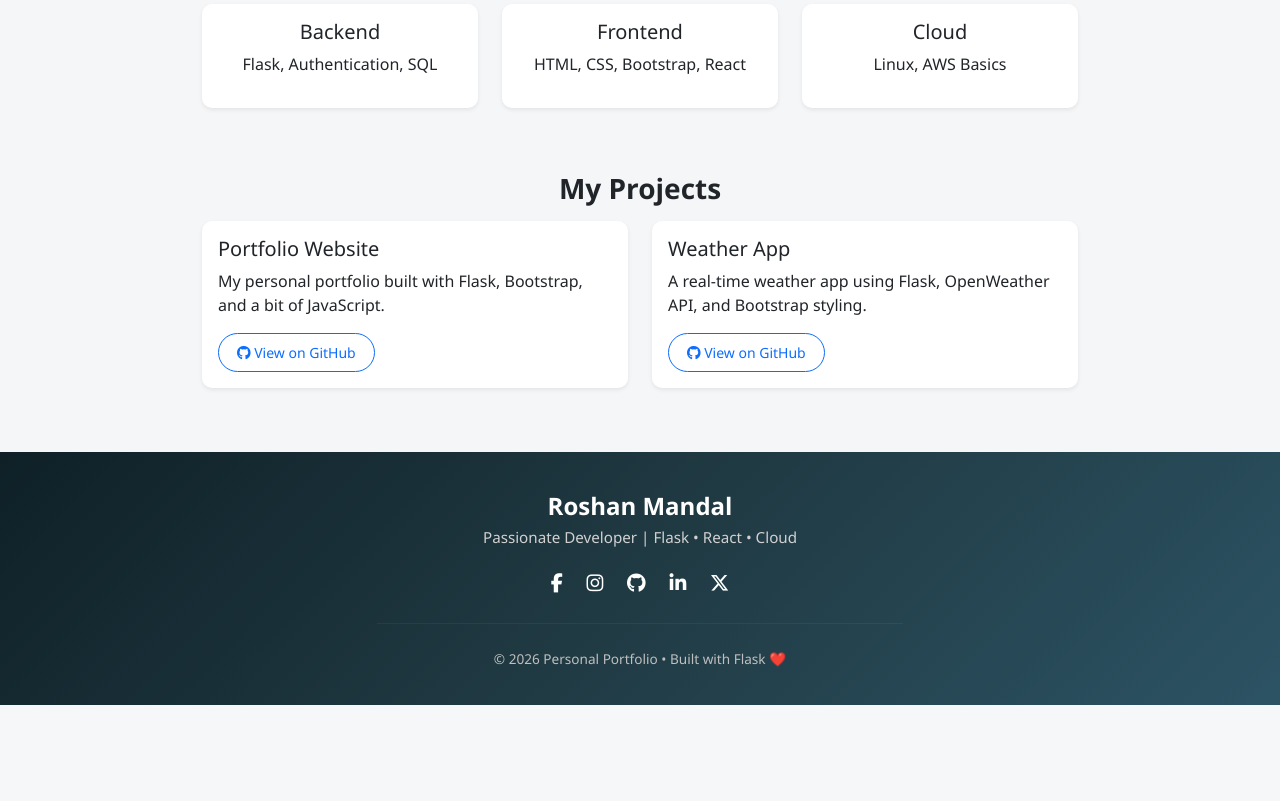
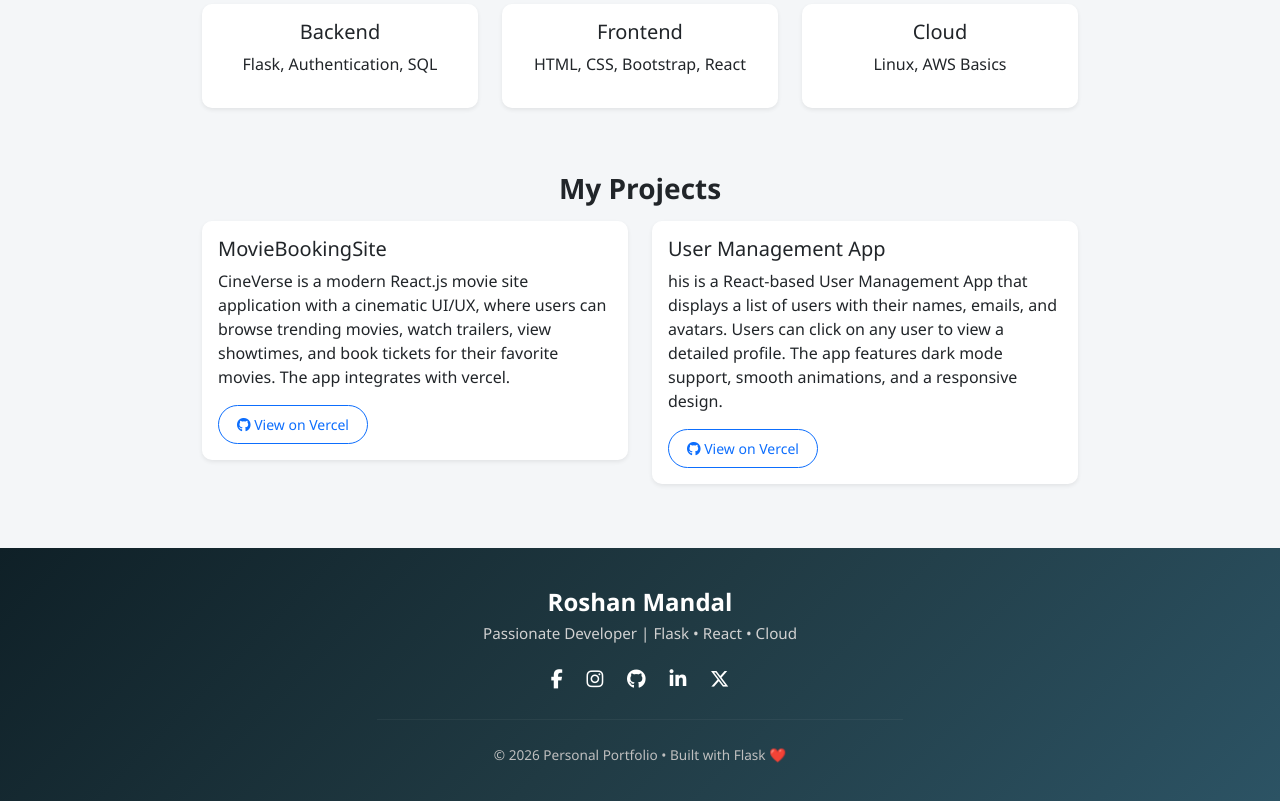
Before and after one commit to roshanmandal45/PortfolioPython, a Flask app: page / in a window 1280 px wide. Shown: the part 586-1387 px from the top of the page. Before the commit the page ends 1291 px from the top, so only its background shows below. Run offline with Flask 3, Linux system fonts and the light colour scheme; data that the repository does not hold is empty.

Commit message:
Project working url added

```diff
--- a/templates/index.html
+++ b/templates/index.html
@@ -44,11 +44,11 @@
     <div class="col-md-6">
         <div class="card mb-3 shadow-sm animate__animated animate__fadeInUp">
             <div class="card-body">
-                <h5 class="card-title">Portfolio Website</h5>
-                <p class="card-text">My personal portfolio built with Flask, Bootstrap, and a bit of JavaScript.</p>
-                <a href="https://github.com/yourusername/portfolio" target="_blank"
+                <h5 class="card-title">MovieBookingSite</h5>
+                <p class="card-text">CineVerse is a modern React.js movie site application with a cinematic UI/UX, where users can browse trending movies, watch trailers, view showtimes, and book tickets for their favorite movies. The app integrates with vercel.</p>
+                <a href="https://movie-booking-site-sigma.vercel.app/" target="_blank"
                    class="btn btn-outline-primary btn-sm">
-                   <i class="fa-brands fa-github"></i> View on GitHub
+                   <i class="fa-brands fa-github"></i> View on Vercel
                 </a>
             </div>
         </div>
@@ -58,11 +58,11 @@
     <div class="col-md-6">
         <div class="card mb-3 shadow-sm animate__animated animate__fadeInUp">
             <div class="card-body">
-                <h5 class="card-title">Weather App</h5>
-                <p class="card-text">A real-time weather app using Flask, OpenWeather API, and Bootstrap styling.</p>
-                <a href="https://github.com/yourusername/weather-app" target="_blank"
+                <h5 class="card-title">User Management App</h5>
+                <p class="card-text">his is a React-based User Management App that displays a list of users with their names, emails, and avatars. Users can click on any user to view a detailed profile. The app features dark mode support, smooth animations, and a responsive design.</p>
+                <a href="https://user-management-app-react-5olxbks3l-roshans-projects-93979da7.vercel.app/" target="_blank"
                    class="btn btn-outline-primary btn-sm">
-                   <i class="fa-brands fa-github"></i> View on GitHub
+                   <i class="fa-brands fa-github"></i> View on Vercel
                 </a>
             </div>
         </div>
```
